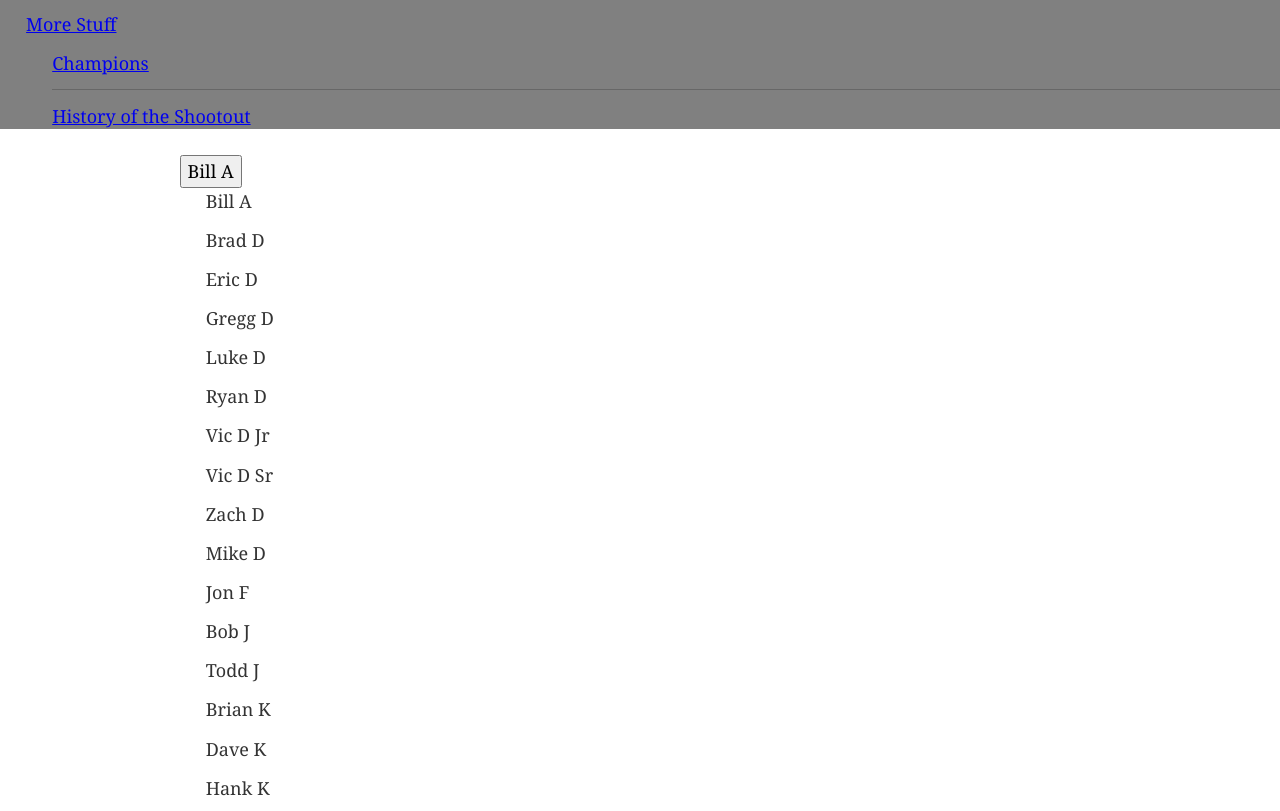
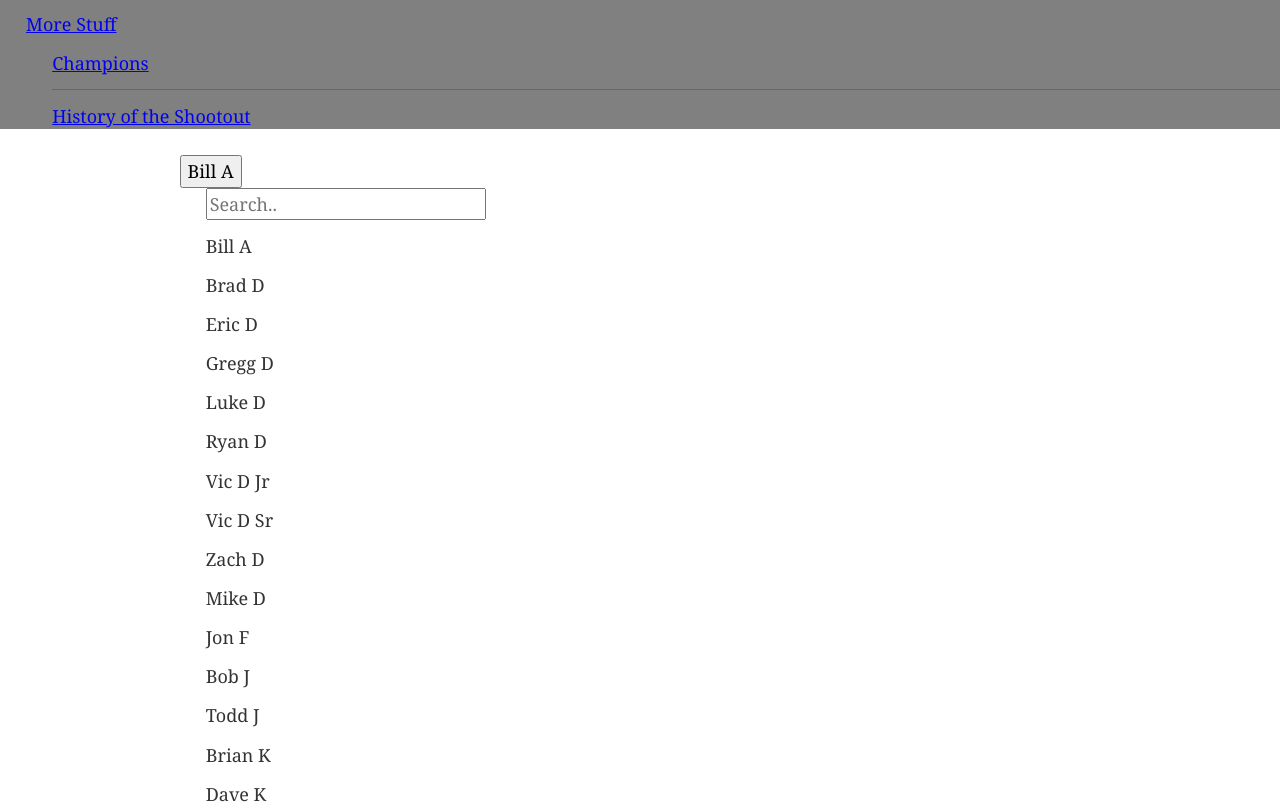
Before and after one commit to ldahleen54/dutchmasters, a Gatsby site in the folder gatsbynetlify/: page /scores in a window 1280 px wide. Shown: the part 250-1061 px from the top of the page. Built offline with nearby package versions, Linux system fonts and the light colour scheme; Gatsby itself is replaced by a stand-in of ours.

Commit message:
Added search function for shooter dropdown

```diff
--- a/gatsbynetlify/src/pages/scores.js
+++ b/gatsbynetlify/src/pages/scores.js
@@ -5,7 +5,6 @@ import * as data from "../data/scores.json";
 import Table from "../components/table";
 import Layout from "../components/layout"
 import Seo from "../components/seo"
-// TODO write a unit test for testing the totals and subtotals
 const columns = [
   {
     name: "Year",
@@ -58,6 +57,21 @@ const columns = [
 ];
 const Scores = () => {
   const [shooter, setShooter] = React.useState(0);
+  const filterFunction = () => {
+    let input = document.getElementById("myInput");
+    let filter = input.value.toUpperCase();
+    let div = document.getElementById("shooterDropdown");
+    console.log("called filter function");
+    let btn = div.getElementsByTagName("btn");
+    for (let i = 0; i < btn.length; i++) {
+      let txtValue = btn[i].textContent || btn[i].innerText;
+      if (txtValue.toUpperCase().indexOf(filter) > -1) {
+        btn[i].style.display = "";
+      } else {
+        btn[i].style.display = "none";
+      }
+    }
+  }
   return(
   <Layout>
     <Seo title="Scores" />
@@ -65,7 +79,8 @@ const Scores = () => {
     <button className="btn btn-secondary dropdown-toggle" type="button" id="selectShooter" data-bs-toggle="dropdown" aria-expanded="false">
       {data.shooters[shooter].name}
     </button>
-    <ul className="dropdown-menu" aria-labelledby="selectShooter">
+    <ul className="dropdown-menu" aria-labelledby="selectShooter" id="shooterDropdown">
+      <li><input type="text" placeholder="Search.." id="myInput" onKeyUp={() => filterFunction()} /></li>
       <li><btn className="dropdown-item" onClick={() => setShooter(0)}>Bill A</btn></li>
       <li><btn className="dropdown-item" onClick={() => setShooter(1)}>Brad D</btn></li>
       <li><btn className="dropdown-item" onClick={() => setShooter(2)}>Eric D</btn></li>
```
